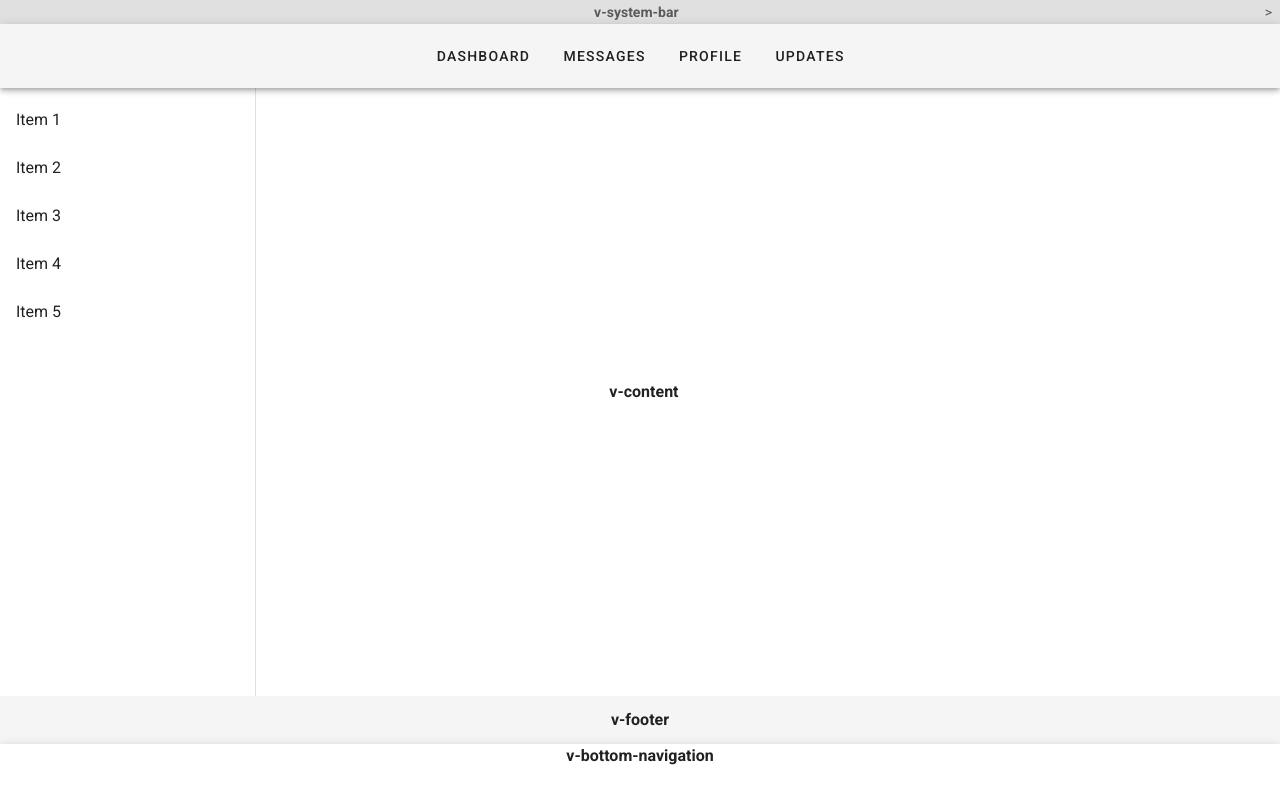
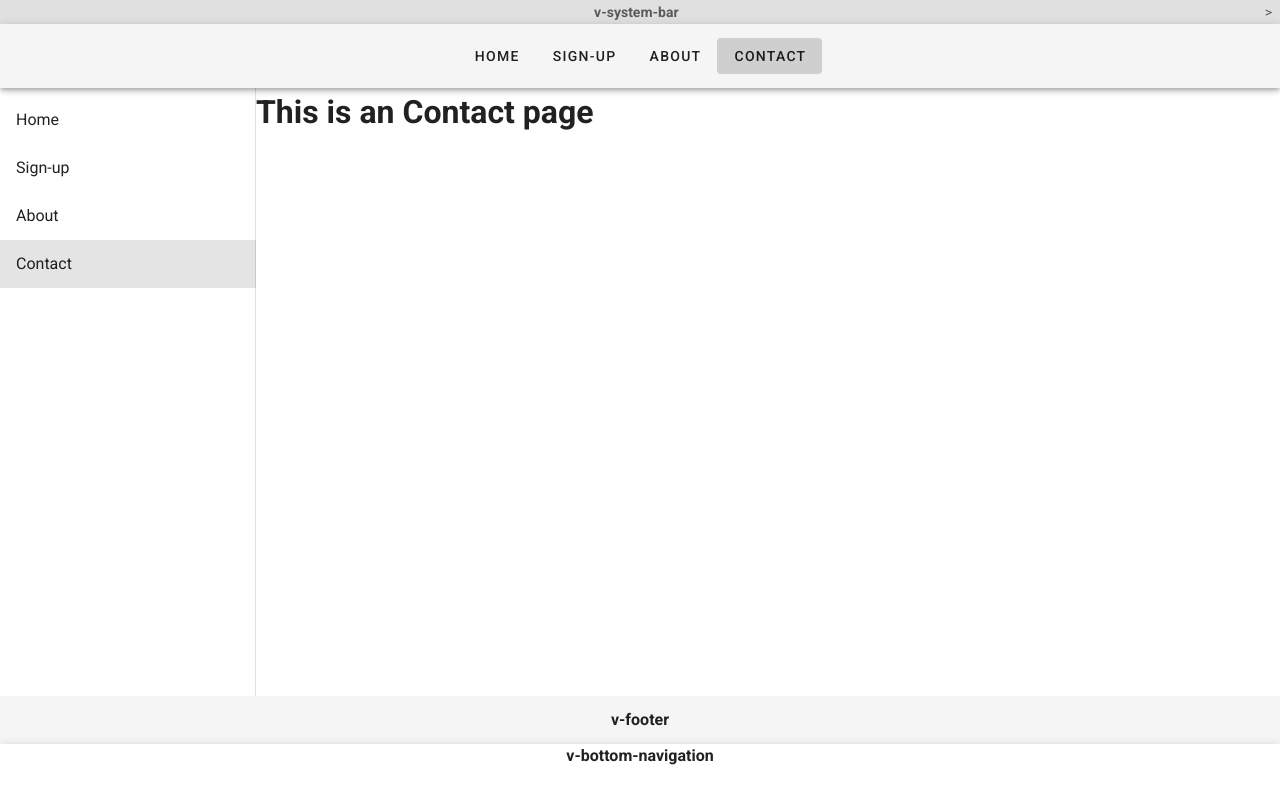
Before and after one commit to rafaeluis1/vuedevweb, a Vue app: page /#/contact in a window 1280 px wide. Built offline with nearby package versions, Linux system fonts and the light colour scheme.

Commit message:
Rotas definidas

```diff
--- a/src/App.vue
+++ b/src/App.vue
@@ -7,30 +7,31 @@
 
     <v-app-bar app clipped-left>
       <v-row justify="center">
-        <v-btn v-for="link in links" :key="link" text>
-          {{ link }}
+        <v-btn v-for="link in links" :key="link.title" :to="link.to" text>
+          {{ link.title }}
         </v-btn>
       </v-row></v-app-bar
     >
 
     <v-navigation-drawer app clipped left>
       <v-list>
-        <v-list-item v-for="n in 5" :key="n" link>
+        <v-list-item v-for="link in links" :key="link.title" :to="link.to" link>
           <v-list-item-content>
-            <v-list-item-title>Item {{ n }}</v-list-item-title>
+            <v-list-item-title>{{ link.title }}</v-list-item-title>
           </v-list-item-content>
         </v-list-item>
       </v-list>
     </v-navigation-drawer>
 
     <v-main>
-      <v-container fill-height>
+      <router-view></router-view>
+      <!-- <v-container fill-height>
         <v-row justify="center" align="center">
           <v-col cols="12" sm="4">
             <h4>v-content</h4>
           </v-col>
         </v-row>
-      </v-container>
+      </v-container> -->
     </v-main>
 
     <v-footer app padless>
@@ -48,7 +49,12 @@
 export default {
   data: () => ({
     drawer: null,
-    links: ["Dashboard", "Messages", "Profile", "Updates"],
+    links: [
+      { title: "Home", to: "/" },
+      { title: "Sign-up", to: "/signup" },
+      { title: "About", to: "/about" },
+      { title: "Contact", to: "/contact" },
+    ],
   }),
 };
 </script>
--- a/src/router/index.js
+++ b/src/router/index.js
@@ -1,22 +1,32 @@
 import Vue from 'vue'
 import VueRouter from 'vue-router'
-import Home from '../views/Home.vue'
+
 
 Vue.use(VueRouter)
 
-const routes = [
-  {
+const routes = [{
         path: '/',
         name: 'Home',
-    component: Home
+        component: () =>
+            import ('../views/Home.vue')
     },
     {
         path: '/about',
         name: 'About',
-    // route level code-splitting
-    // this generates a separate chunk (about.[hash].js) for this route
-    // which is lazy-loaded when the route is visited.
-    component: () => import(/* webpackChunkName: "about" */ '../views/About.vue')
+        component: () =>
+            import ('../views/About.vue')
+    },
+    {
+        path: '/signup',
+        name: 'Sign-up',
+        component: () =>
+            import ('../views/Signup.vue')
+    },
+    {
+        path: '/contact',
+        name: 'Contact',
+        component: () =>
+            import ('../views/Contact.vue')
     }
 ]
 
--- /dev/null
+++ b/src/views/Contact.vue
@@ -0,0 +1,5 @@
+<template>
+  <div class="contact">
+    <h1>This is an Contact page</h1>
+  </div>
+</template>
--- /dev/null
+++ b/src/views/Signup.vue
@@ -0,0 +1,5 @@
+<template>
+  <div class="signup">
+    <h1>This is an Sign-up page</h1>
+  </div>
+</template>
```
Lines whose indentation alone changed are shown as unchanged.
